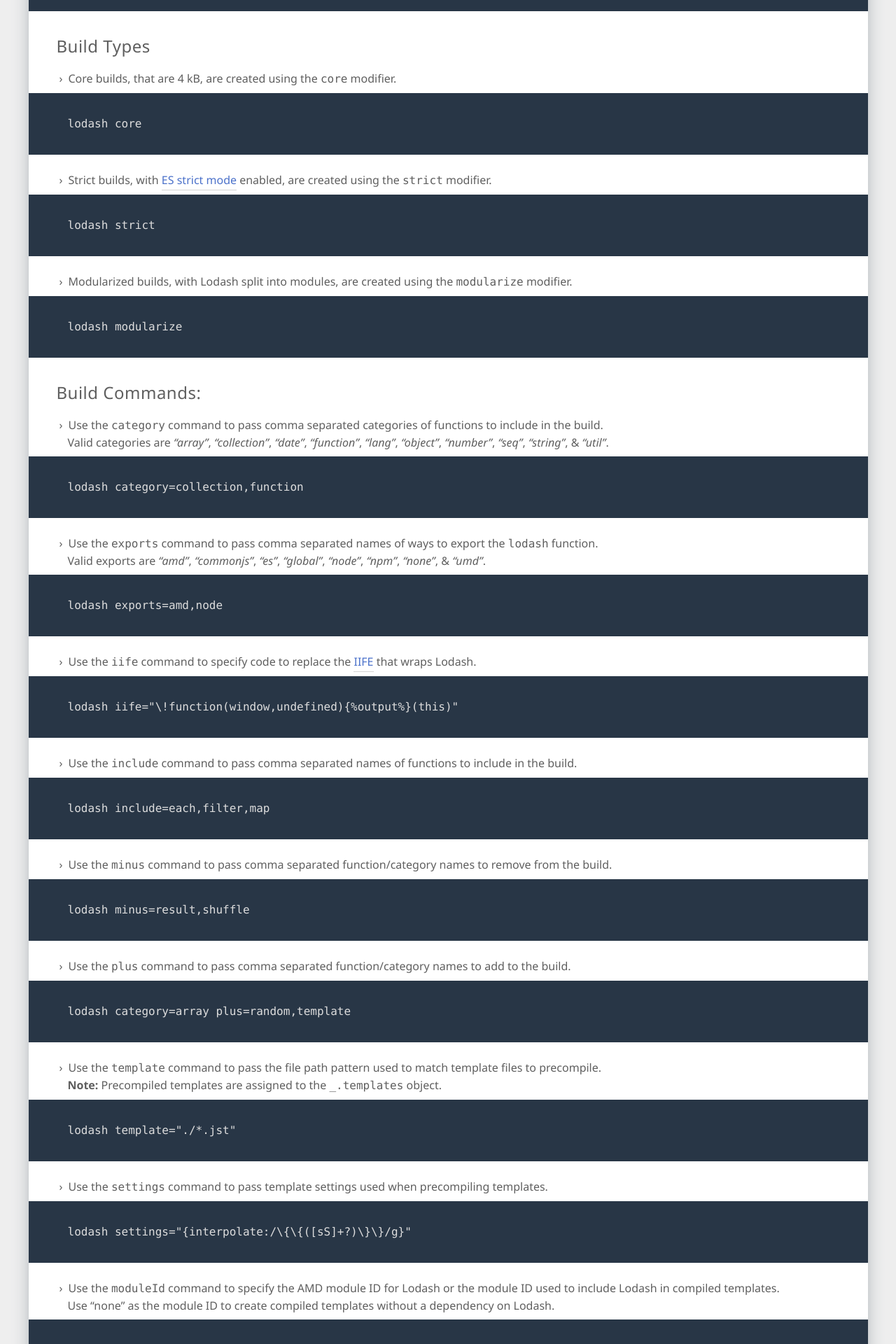
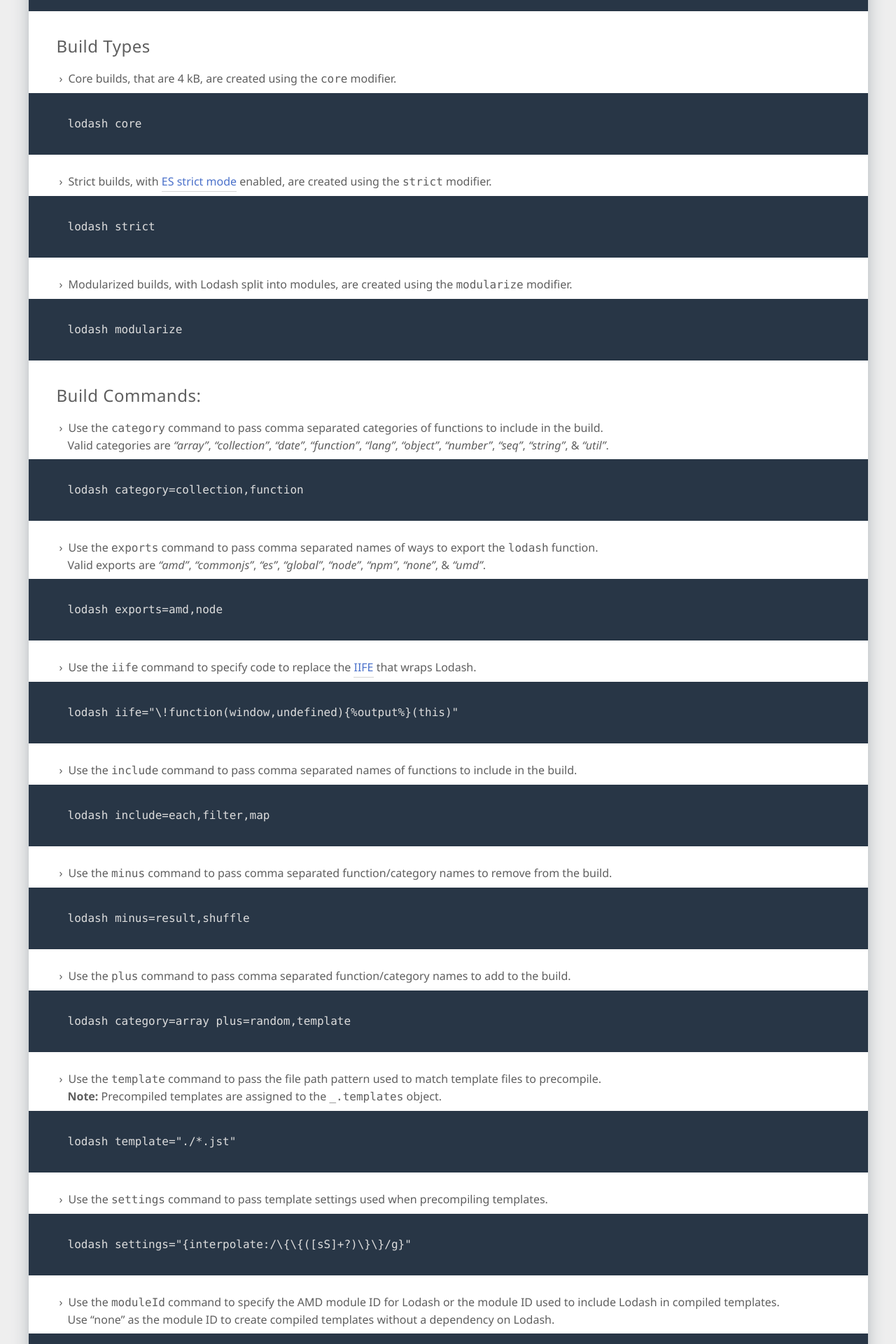
Before and after one commit to lodash/lodash.com, a Jekyll site: the page built from custom-builds.html, in a window 1280 px wide. Shown: the part 453-2373 px from the top of the page at 70% size. Built offline with Jekyll 4.4.1, drawn with Linux system fonts in a browser that asks for light colours; nearby versions of some CDN libraries.

Commit message:
Add spacing to lists.

```diff
--- a/assets/css/_default.scss
+++ b/assets/css/_default.scss
@@ -188,7 +188,7 @@
   }
 
   li + li {
-    padding-top: 0.8rem;
+    padding-top: 1rem;
   }
 }
 
--- a/assets/css/_home.scss
+++ b/assets/css/_home.scss
@@ -16,7 +16,7 @@
 
     li {
       line-height: 1.75;
-      padding: 0;
+      padding-left: 0;
     }
 
     .fa {
```
